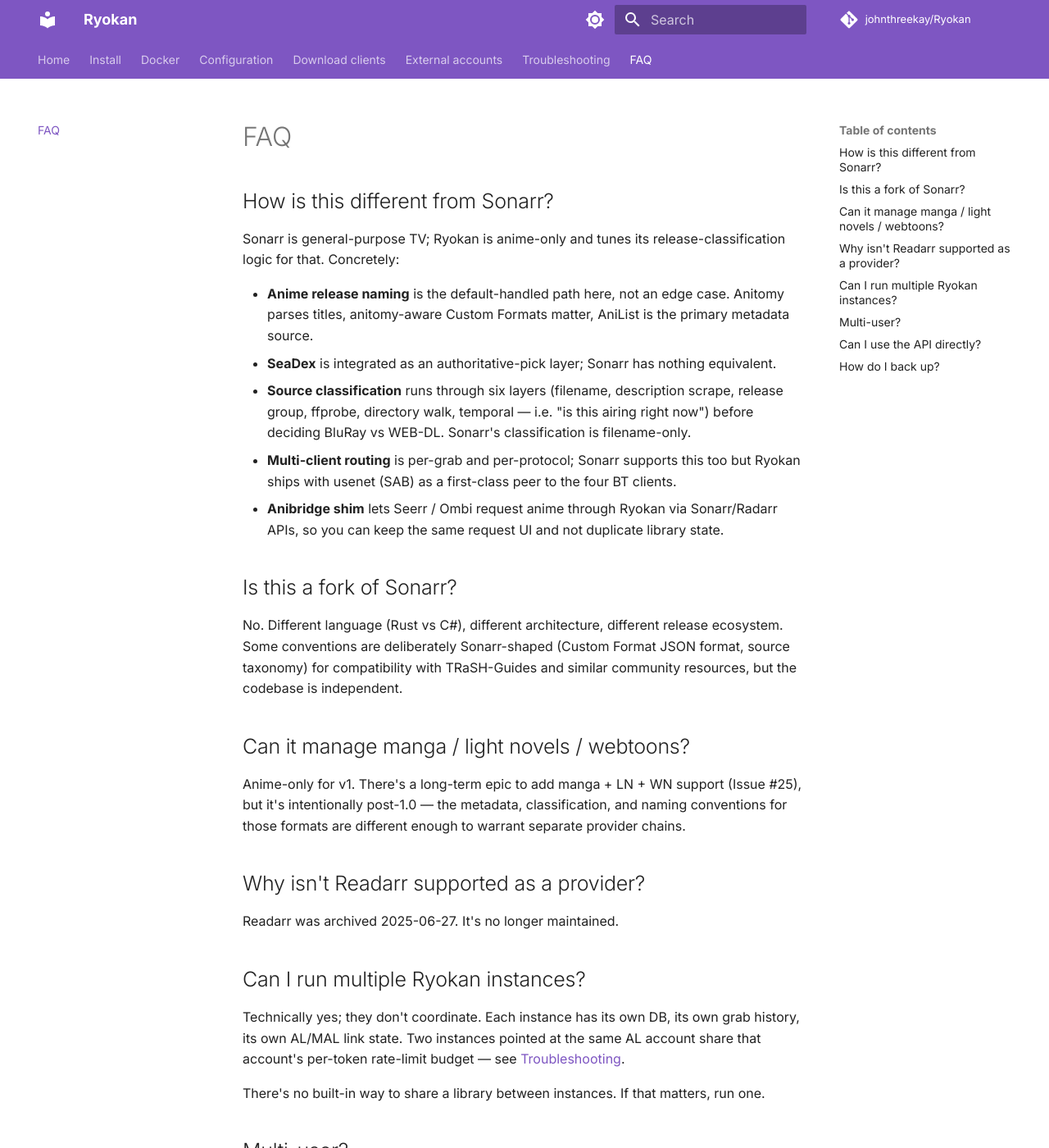
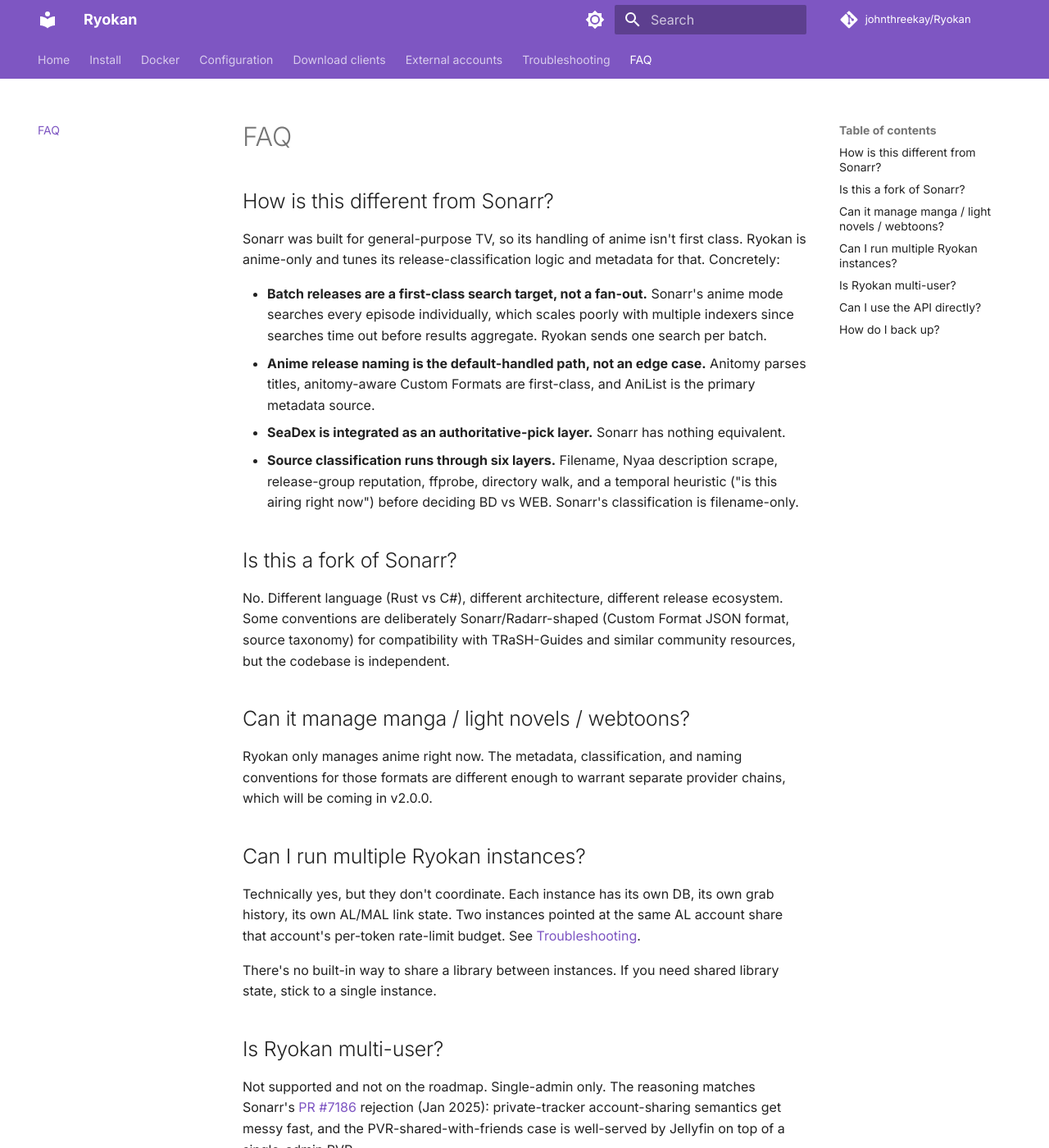
Before and after one commit to abhi1693/Ryokan, an MkDocs documentation site: the page built from docs/faq.md, in a window 1280 px wide and 1400 px high. Shown: the whole window at 82% size. Built offline with MkDocs 1.6.1 and Material for MkDocs 9.7.7, drawn with Linux system fonts in a browser that asks for light colours; comment, search, counter and statistics services are not loaded; some of the changed text lies outside the part shown.

Commit message:
Update FAQ with clarifications and corrections
Clarified differences between Ryokan and Sonarr, updated details on instance coordination, and refined backup instructions.

```diff
--- a/docs/faq.md
+++ b/docs/faq.md
@@ -2,35 +2,30 @@
 
 ## How is this different from Sonarr?
 
-Sonarr is general-purpose TV; Ryokan is anime-only and tunes its release-classification logic for that. Concretely:
+Sonarr was built for general-purpose TV, so its handling of anime isn't first class. Ryokan is anime-only and tunes its release-classification logic and metadata for that. Concretely:
 
-- **Anime release naming** is the default-handled path here, not an edge case. Anitomy parses titles, anitomy-aware Custom Formats matter, AniList is the primary metadata source.
-- **SeaDex** is integrated as an authoritative-pick layer; Sonarr has nothing equivalent.
-- **Source classification** runs through six layers (filename, description scrape, release group, ffprobe, directory walk, temporal — i.e. "is this airing right now") before deciding BluRay vs WEB-DL. Sonarr's classification is filename-only.
-- **Multi-client routing** is per-grab and per-protocol; Sonarr supports this too but Ryokan ships with usenet (SAB) as a first-class peer to the four BT clients.
-- **Anibridge shim** lets Seerr / Ombi request anime through Ryokan via Sonarr/Radarr APIs, so you can keep the same request UI and not duplicate library state.
+- **Batch releases are a first-class search target, not a fan-out.** Sonarr's anime mode searches every episode individually, which scales poorly with multiple indexers since searches time out before results aggregate. Ryokan sends one search per batch.
+- **Anime release naming is the default-handled path, not an edge case.** Anitomy parses titles, anitomy-aware Custom Formats are first-class, and AniList is the primary metadata source.
+- **SeaDex is integrated as an authoritative-pick layer.** Sonarr has nothing equivalent.
+- **Source classification runs through six layers.** Filename, Nyaa description scrape, release-group reputation, ffprobe, directory walk, and a temporal heuristic ("is this airing right now") before deciding BD vs WEB. Sonarr's classification is filename-only.
 
 ## Is this a fork of Sonarr?
 
-No. Different language (Rust vs C#), different architecture, different release ecosystem. Some conventions are deliberately Sonarr-shaped (Custom Format JSON format, source taxonomy) for compatibility with TRaSH-Guides and similar community resources, but the codebase is independent.
+No. Different language (Rust vs C#), different architecture, different release ecosystem. Some conventions are deliberately Sonarr/Radarr-shaped (Custom Format JSON format, source taxonomy) for compatibility with TRaSH-Guides and similar community resources, but the codebase is independent.
 
 ## Can it manage manga / light novels / webtoons?
 
-Anime-only for v1. There's a long-term epic to add manga + LN + WN support (Issue #25), but it's intentionally post-1.0 — the metadata, classification, and naming conventions for those formats are different enough to warrant separate provider chains.
-
-## Why isn't Readarr supported as a provider?
-
-Readarr was archived 2025-06-27. It's no longer maintained.
+Ryokan only manages anime right now. The metadata, classification, and naming conventions for those formats are different enough to warrant separate provider chains, which will be coming in v2.0.0.
 
 ## Can I run multiple Ryokan instances?
 
-Technically yes; they don't coordinate. Each instance has its own DB, its own grab history, its own AL/MAL link state. Two instances pointed at the same AL account share that account's per-token rate-limit budget — see [Troubleshooting](troubleshooting.md#anilist-per-account-cooldown-stuck-past-60s).
+Technically yes, but they don't coordinate. Each instance has its own DB, its own grab history, its own AL/MAL link state. Two instances pointed at the same AL account share that account's per-token rate-limit budget. See [Troubleshooting](troubleshooting.md#anilist-per-account-cooldown-stuck-past-60s).
 
-There's no built-in way to share a library between instances. If that matters, run one.
+There's no built-in way to share a library between instances. If you need shared library state, stick to a single instance.
 
-## Multi-user?
+## Is Ryokan multi-user?
 
-Not supported and not on the roadmap. Single-admin only. The reasoning matches Sonarr's PR #7186 rejection (Jan 2025): private-tracker account-sharing semantics get messy fast, and the PVR-shared-with-friends case is well-served by Jellyfin / Plex on top of a single-admin PVR.
+Not supported and not on the roadmap. Single-admin only. The reasoning matches Sonarr's [PR #7186](https://github.com/Sonarr/Sonarr/pull/7186) rejection (Jan 2025): private-tracker account-sharing semantics get messy fast, and the PVR-shared-with-friends case is well-served by Jellyfin on top of a single-admin PVR.
 
 ## Can I use the API directly?
 
```
Also changed, not shown: other parts of docs/faq.md (+2 -2 lines).
